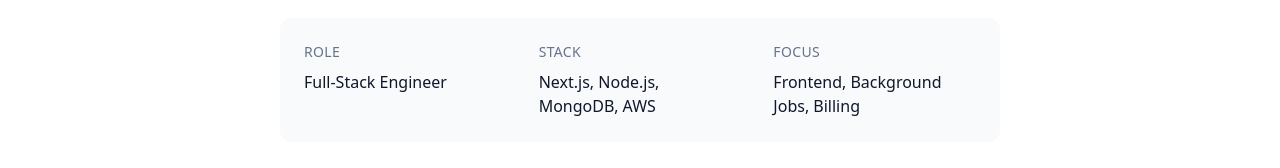
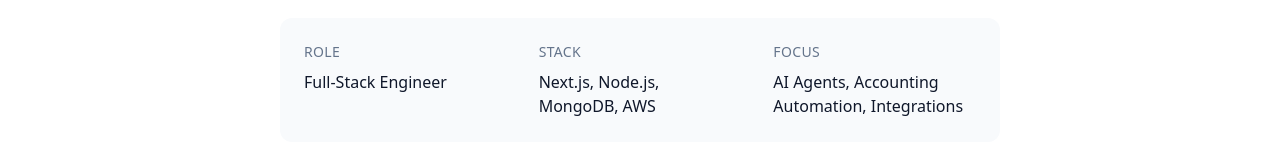
Before and after one commit to akshay-nm/akshay-ooo, a Next.js app: page /work/entendre in a window 1280 px wide. Shown: the part 493-661 px from the top of the page. Built offline with nearby package versions, Linux system fonts and the light colour scheme; a web font is replaced by a local one.

Commit message:
Update Entendre Finance focus to reflect actual product areas
Changed focus from "Frontend, Background Jobs, Billing" to
"AI Agents, Accounting Automation, Integrations" based on
Entendre Finance's current offerings.

https://claude.ai/code/session_01WzmYWT7MawB5keUqYRuBnA

```diff
--- a/src/app/work/entendre/page.tsx
+++ b/src/app/work/entendre/page.tsx
@@ -72,7 +72,7 @@ export default function EntendreCase() {
           </div>
           <div>
             <h3 className="text-sm font-medium text-slate-500 uppercase tracking-wide mb-2">Focus</h3>
-            <p className="text-slate-900">Frontend, Background Jobs, Billing</p>
+            <p className="text-slate-900">AI Agents, Accounting Automation, Integrations</p>
           </div>
         </motion.div>
 
```
